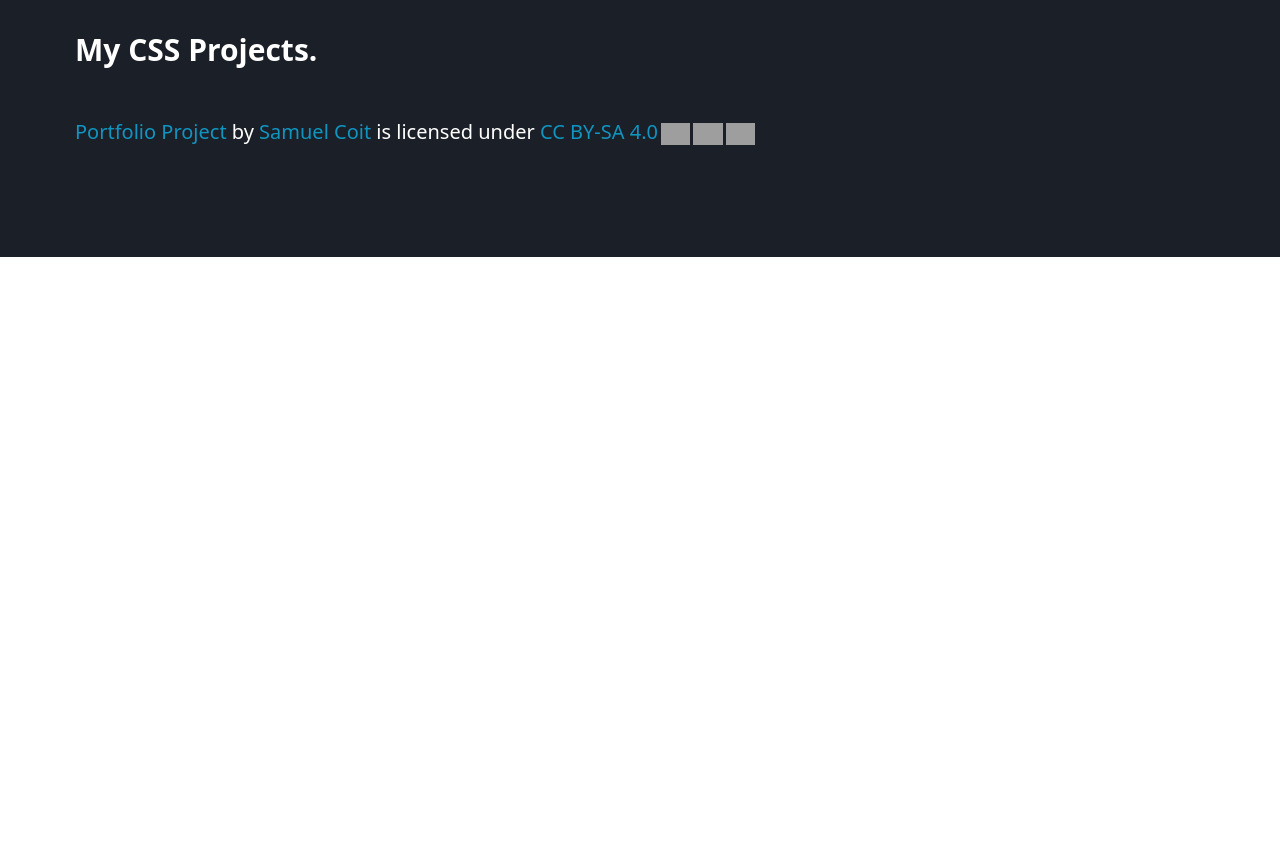
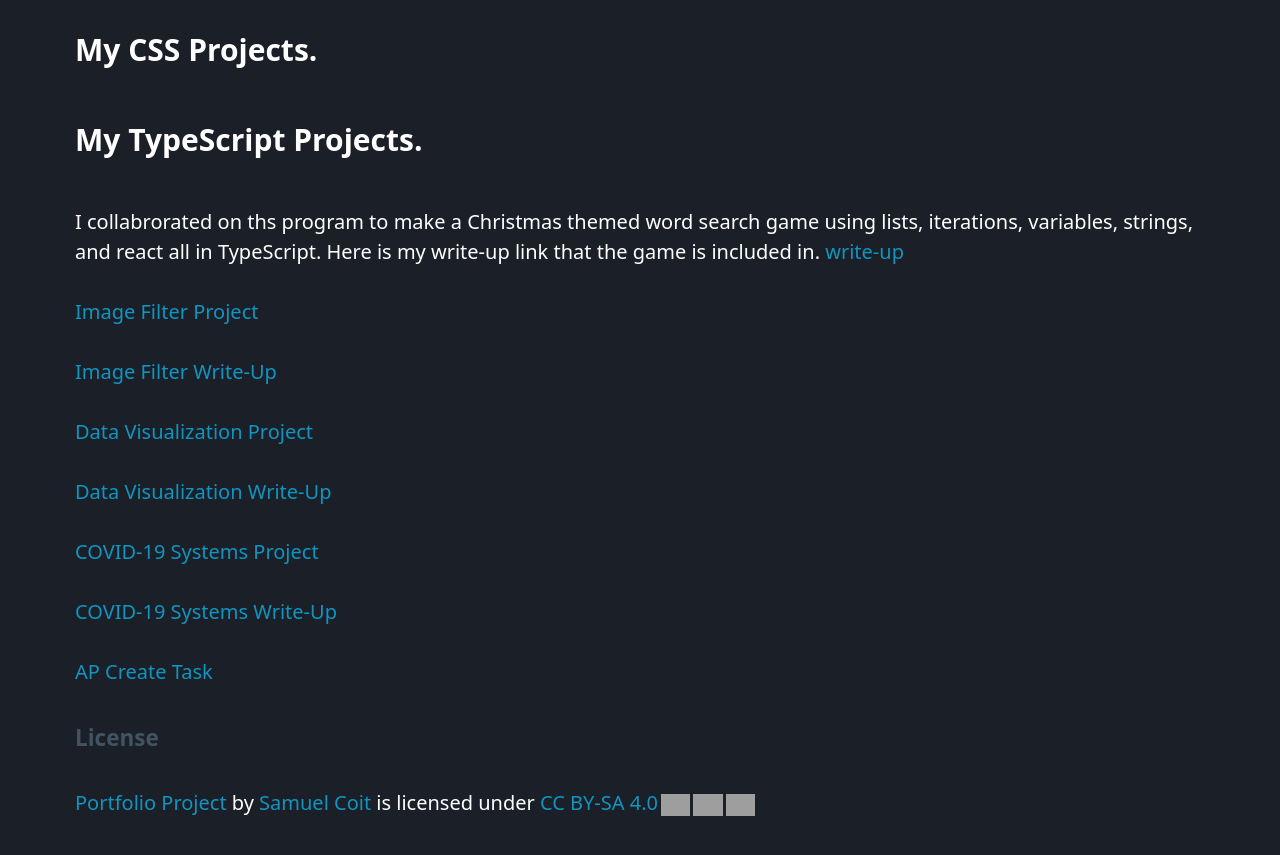
Before and after one commit to scoit14/APCSP23-24, a website with bundled scripts: page dist/index.html in a window 1280 px wide. Shown: the part 1446-2301 px from the top of the page. Before the commit the page ends 1703 px from the top, so only its background shows below. Built offline with nearby package versions, Linux system fonts and the light colour scheme; grey boxes are pictures that could not be loaded; files whose address does not match are found by name.

Commit message:
Added AP Create Task

```diff
--- a/dist/index.html
+++ b/dist/index.html
@@ -53,7 +53,17 @@
         <p> In this project I used HTML, JS, and CSS to create a portfolio to store my projects that I created in my Computer Science Class. We went through the design process by making sure to add all my information about my projects, and then later adding animations that make my website look more appealing to viewers. We used web hosting during this project, which we used GitHub and Netlify to do so. I gained new skills for HTML and CSS in this project with variable usage and how to set up different headings and import images with it. A big feature with this project was researching JS librarys that can make our website look cool with special animations and effects. For example, I used a JS library </p>
       <div class= 'HTML'> <h3>My CSS Projects. </h3>
 
+<h3>My TypeScript Projects. </h3>
+        <p>I collabrorated on ths program to make a Christmas themed word search game using lists, iterations, variables, strings, and react all in TypeScript. Here is my write-up link that the game is included in. <a href=https://docs.google.com/document/d/16ddvLs7eJfrbjYaR_64x0miadvvC25rByOi2vsC1KfU/edit>write-up<a/></p>
+          <p><a href=https://samuel-coit-filterproject.netlify.app>Image Filter Project</a></p>
+          <p><a href=https://docs.google.com/document/d/1lPTen0lFa8k9GvXwdo1_caeqXC2hW5POwFz5T7HUb5o/edit>Image Filter Write-Up</a></p>
+          <p><a href=https://scoit-dataviz-prod.netlify.app>Data Visualization Project</a></p>
+          <p><a href=https://docs.google.com/document/d/1HULbwF7nYmDgJjRkWuJCotIgKwSDQ2B8rmpmMV_PnGI/edit>Data Visualization Write-Up</a></p>
+          <p><a href=https://covid-19-model.netlify.app>COVID-19 Systems Project</a></p>
+          <p><a href=https://docs.google.com/document/d/1mfXZP0SJWCsGWaE-cGjG3GPn3NrPNvXvv3WNj4gZN1o/edit>COVID-19 Systems Write-Up</a></p>
+          <p><a href=https://ap-black-jack.netlify.app/>AP Create Task</a></p>
 
+          <h5>License </h5>
 
         <p xmlns:cc="http://creativecommons.org/ns#" xmlns:dct="http://purl.org/dc/terms/"><a property="dct:title" rel="cc:attributionURL" href="https://samuelcoitapcsp.netlify.app">Portfolio Project</a> by <a rel="cc:attributionURL dct:creator" property="cc:attributionName" href="https://github.com/scoit14">Samuel Coit</a> is licensed under <a href="http://creativecommons.org/licenses/by-sa/4.0/?ref=chooser-v1" target="_blank" rel="license noopener noreferrer" style="display:inline-block;">CC BY-SA 4.0<img style="height:22px!important;margin-left:3px;vertical-align:text-bottom;" src="https://mirrors.creativecommons.org/presskit/icons/cc.svg?ref=chooser-v1"><img style="height:22px!important;margin-left:3px;vertical-align:text-bottom;" src="https://mirrors.creativecommons.org/presskit/icons/by.svg?ref=chooser-v1"><img style="height:22px!important;margin-left:3px;vertical-align:text-bottom;" src="https://mirrors.creativecommons.org/presskit/icons/sa.svg?ref=chooser-v1"></a></p>
       </body>
```
